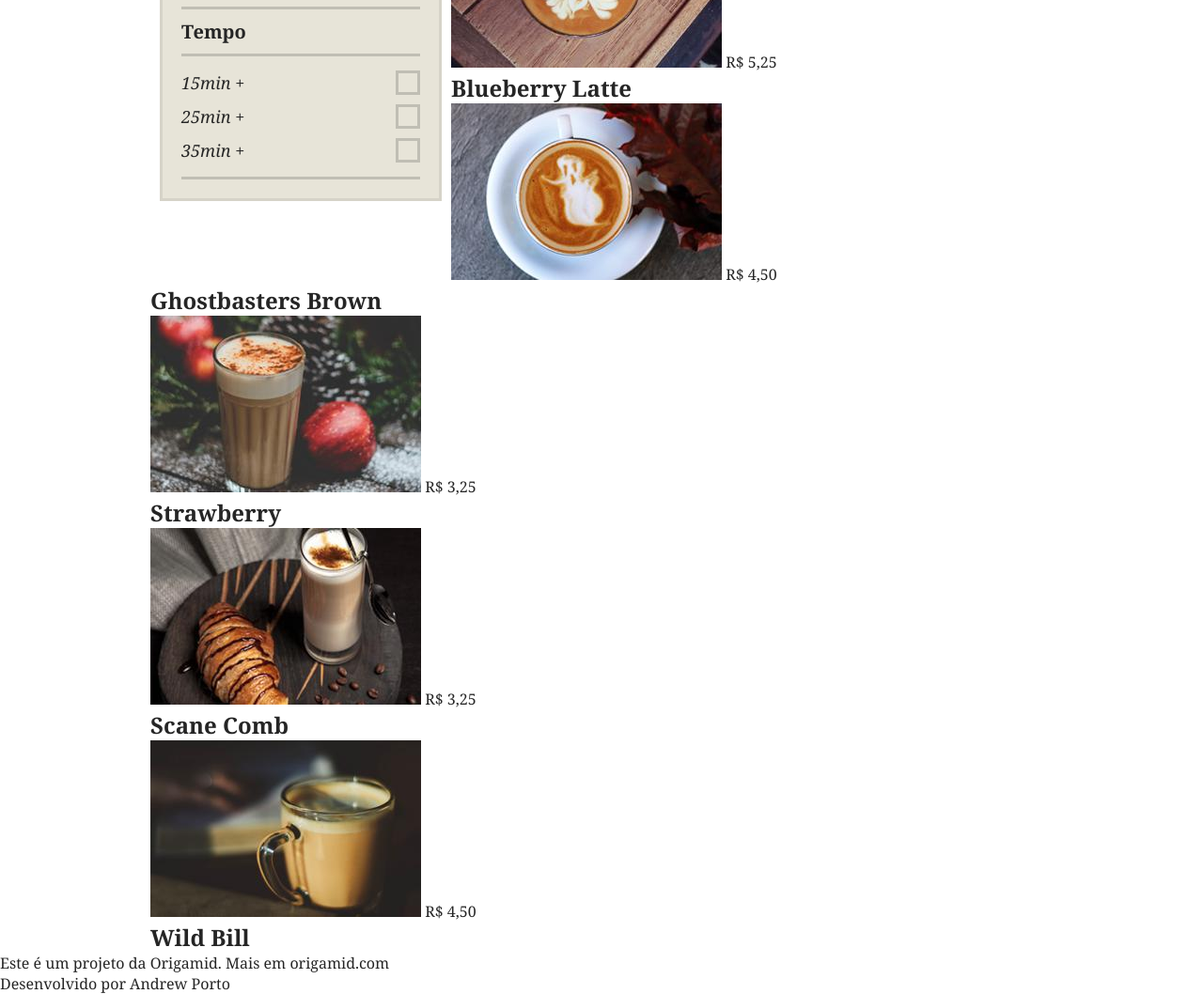
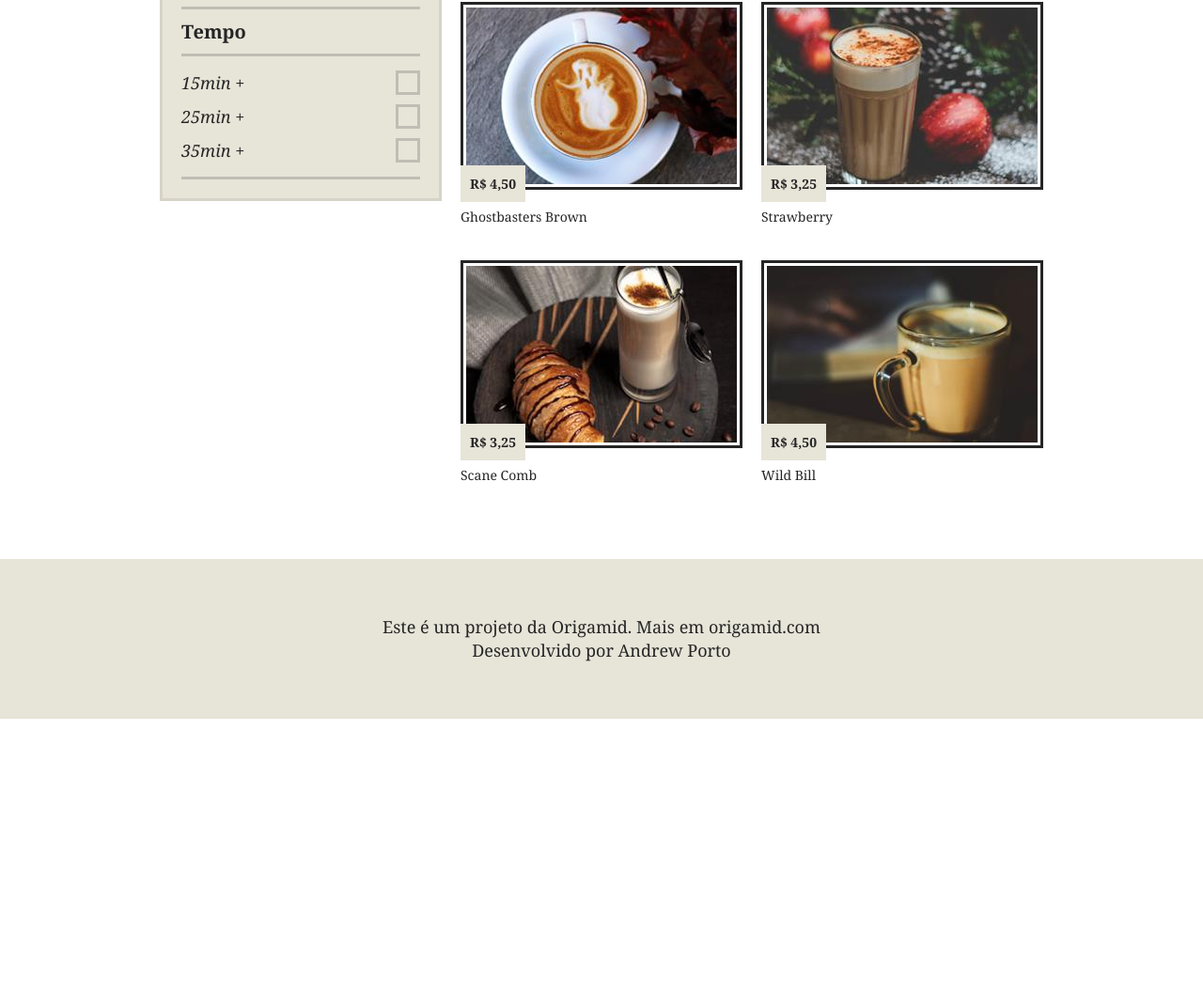
Before and after one commit to AndrewPorto/Curso-Origamid-CSS-posicionamento-avancado, a plain HTML site: page brafe-2-css-puro/index.html in a window 1280 px wide. Shown: the part 644-1702 px from the top of the page at 94% size. After the commit the page ends 1409 px from the top, so only its background shows below. Drawn offline with Linux system fonts and the light colour scheme.

Commit message:
concluido com css puro

```diff
--- a/brafe-2-css-puro/css/style.css
+++ b/brafe-2-css-puro/css/style.css
@@ -64,6 +64,12 @@ body {
 .container {
     max-width: 960px;
     margin: 0 auto;
+}
+
+.container::after, .container::before {
+    content: '';
+    display: table;
+    clear: both;
 }
 
 /* Filtro */
@@ -138,3 +144,56 @@ body {
                 60px 0 0 0 currentColor,
                 80px 0 0 0 currentColor;
 }
+
+/* Produtos */
+
+.produtos {
+    width: 620px;
+    margin: 0 10px;
+    float: left;
+}
+
+.produtos h1 {
+    font-size: 3em;
+    font-weight: normal;
+}
+
+.produtos li {
+    width: 300px;
+    float: left;
+}
+
+.produtos li:nth-child(even) {
+    margin-left: 20px;
+}
+
+.produtos li img {
+    display: block;
+    max-width: 100%;
+    border: 3px solid #FFF;
+    box-shadow: 0 0 0 3px #252525;
+    margin: 40px 3px 0 3px;
+}
+
+.produtos li span {
+    background: #E7E4D8;
+    padding: 10px ;
+    font-size: 0.875em;
+    font-weight: bold;
+    position: relative;
+    top: -15px;
+}
+
+.produtos li h2 {
+    font-size: 0.875em;
+    font-weight: normal;
+}
+
+.footer {
+    background: #E7E4D8;
+    text-align: center;
+    padding: 60px 0;
+    font-size: 1.125em;
+    line-height: 1.4em;
+    margin-top: 80px;
+}
--- a/brafe-2-css-puro/index.html
+++ b/brafe-2-css-puro/index.html
@@ -47,7 +47,7 @@
             </ul>
         </nav>
 
-        <section>
+        <section class="produtos">
             <h1>Capuccinos</h1>
             <ul>
                 <li>
@@ -89,7 +89,7 @@
         </section>
     </div>
 
-    <footer>
+    <footer class="footer">
         <p>Este é um projeto da Origamid. Mais em origamid.com</p>
         <p>Desenvolvido por Andrew Porto</p>
     </footer>
```
